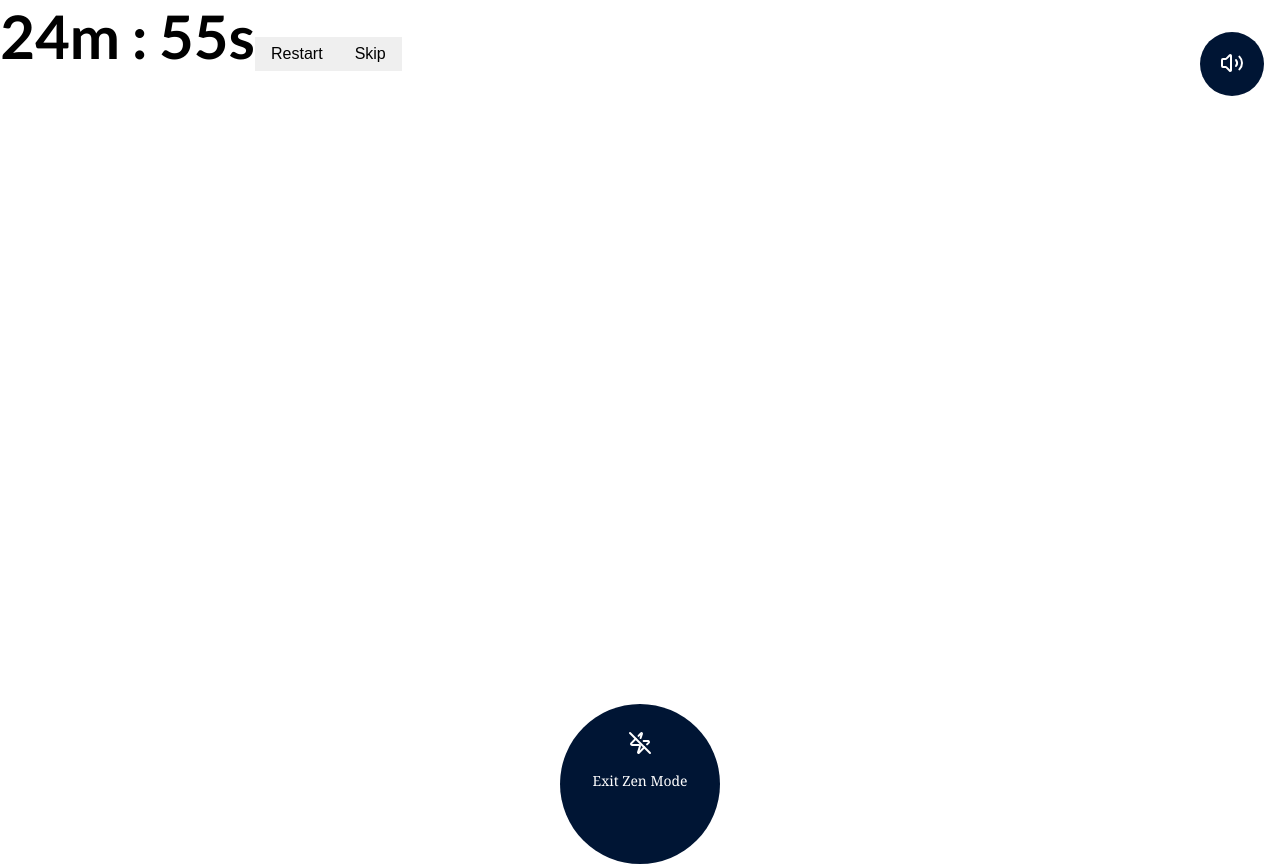
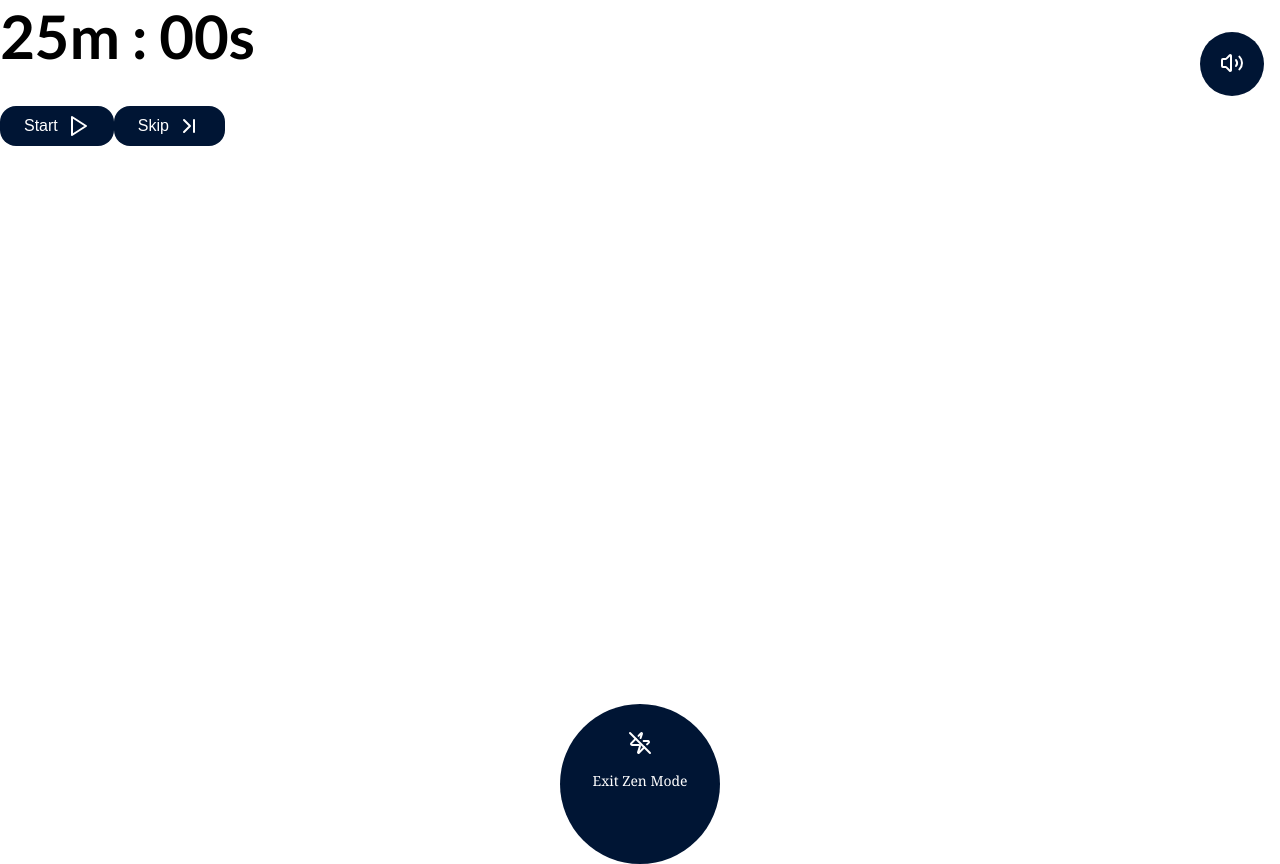
Before and after one commit to niyoj/pomodize, a Next.js app: page /zen in a window 1280 px wide. Built offline with nearby package versions, Linux system fonts and the light colour scheme.

Commit message:
adds update logic to pomodoro timer

```diff
--- a/app/_features/_ui/button/button.module.css
+++ b/app/_features/_ui/button/button.module.css
@@ -1,4 +1,14 @@
 .button {
+  display: inline-flex;
+  align-items: center;
+  justify-content: space-between;
+  gap: 0.5rem;
+
+  border-radius: 1rem;
   font-size: var(--font-p);
-  padding: calc(var(--font-p) * 0.5) var(--font-p);
+  padding: 0.5rem 1.5rem;
+
+  background-color: var(--color-blue-900);
+  color: white;
+  font-weight: 500;
 }
--- a/app/_features/pomodoro-timer/pomodoro-timer.js
+++ b/app/_features/pomodoro-timer/pomodoro-timer.js
@@ -1,4 +1,6 @@
-import { useState, useEffect } from "react";
+import { useState, useEffect, useRef } from "react";
+import { RotateCcw, ChevronLast, Play } from "lucide-react";
+
 import {
   pomodoroLength,
   makeDoubleDigit,
@@ -15,7 +17,10 @@ export function PomodoroTimer({ type = "focus", colorfull = false }) {
     m: pomodoroLength[pomoType],
     s: 0,
   });
-  const [restartTimes, setRestartTimes] = useState(0); // use only for re-running useEffect
+  const [started, setStarted] = useState(false);
+
+  // reference to timer
+  const timerRef = useRef(null);
 
   useEffect(() => {
     setTime({
@@ -23,27 +28,49 @@ export function PomodoroTimer({ type = "focus", colorfull = false }) {
       s: 0,
     });
 
-    const timer = setInterval(() => {
-      // remember stale closure here
-      setTime((prevTime) => reverseTime(prevTime));
-    }, 1000);
+    if (started) {
+      timerRef.current = setInterval(() => {
+        // remember stale closure here
+        setTime((prevTime) => reverseTime(prevTime));
+      }, 1000);
+    }
 
-    return () => clearInterval(timer);
-  }, [restartTimes, pomoType]);
+    return () => clearInterval(timerRef.current);
+  }, [pomoType, started]);
 
-  const handleRestart = () => {
-    setRestartTimes((prev) => prev + 1);
-  };
+  const handleStart = () => setStarted(true);
+  const handleRestart = () => setStarted(false);
 
   const handleSkip = () => {
     setPomoType((prev) => cyclePomodoroType(prev));
+    setStarted(false);
   };
 
   return (
-    <div className={styles["pomodoro"]}>
-      {makeDoubleDigit(time.m)}m : {makeDoubleDigit(time.s)}s
-      <Button onClick={handleRestart}>Restart</Button>
-      <Button onClick={handleSkip}>Skip</Button>
-    </div>
+    <section
+      className={`${styles["pomodoro"]} ${colorfull ? styles["pomodoro--colorfull"] : ""}`}
+    >
+      <div className={styles["pomodoro__timer"]}>
+        {makeDoubleDigit(time.m)}m : {makeDoubleDigit(time.s)}s
+      </div>
+
+      <div className={styles["pomodoro__btn"]}>
+        {!started && (
+          <Button onClick={handleStart}>
+            Start <Play />
+          </Button>
+        )}
+
+        {started && (
+          <Button onClick={handleRestart}>
+            Restart <RotateCcw />
+          </Button>
+        )}
+
+        <Button onClick={handleSkip}>
+          Skip <ChevronLast />
+        </Button>
+      </div>
+    </section>
   );
 }
--- a/app/_features/pomodoro-timer/pomodoro-timer.module.css
+++ b/app/_features/pomodoro-timer/pomodoro-timer.module.css
@@ -3,3 +3,7 @@
   font-family: var(--font-lato);
   font-weight: 700;
 }
+
+.pomodoro.pomodoro--colorfull {
+  color: var(--color-green-600);
+}
```
